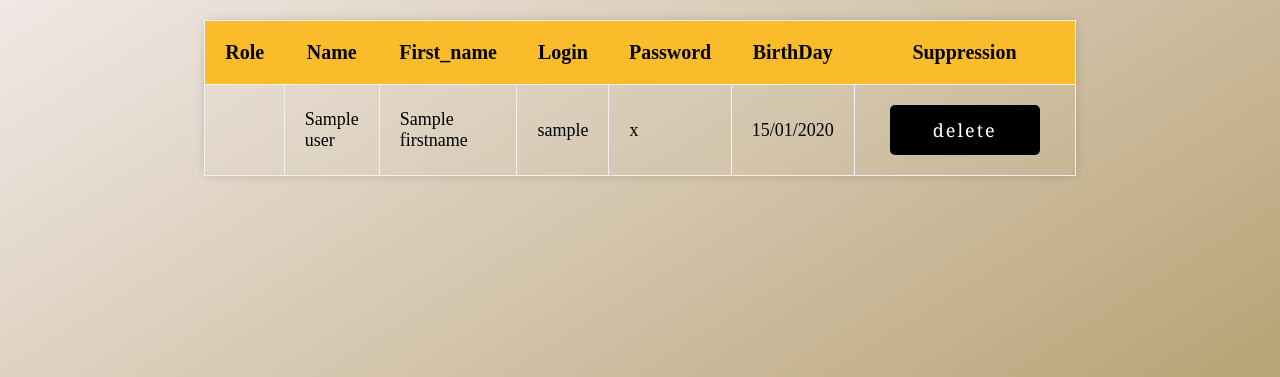
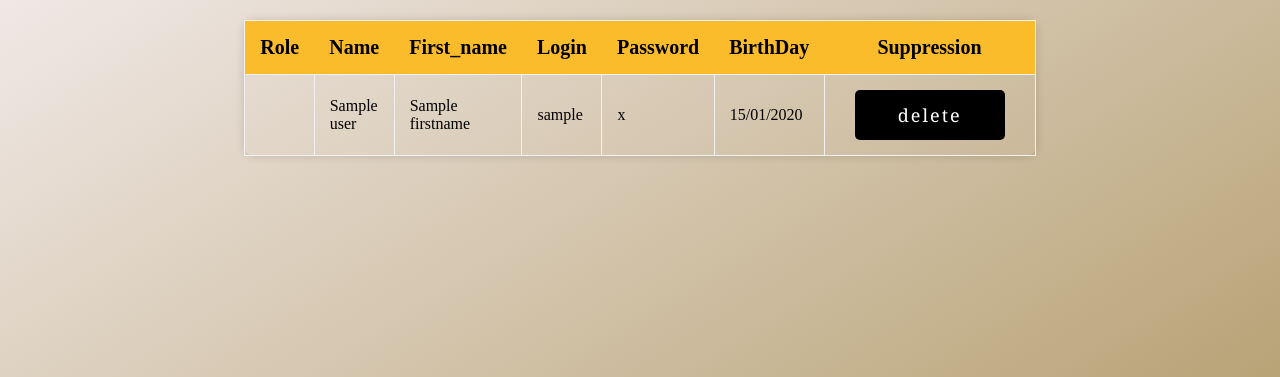
Before and after one commit to TheOneBeat/Project_symfony, a Symfony app: template templates/user/list.html.twig in a window 1280 px wide. Shown: the part 80-457 px from the top of the page. Run offline with Twig, Linux system fonts and the light colour scheme; the template is opened without the code that fills it: most values are stand-ins (such as "Sample title", 1, 10 or a date in 2020); some libraries are stand-ins or nearby versions.

```diff
--- a/public/css/user_list.css
+++ b/public/css/user_list.css
@@ -11,7 +11,7 @@ body
 }
 
 table{
-    width:50%;/* 70% */
+    width: 60%;
     height: auto;
     border-collapse: collapse;
     box-shadow: 0 0 10px rgba(0,0,0,0.15);
@@ -22,14 +22,13 @@ table{
 
 th{
     background-color: #FABC2B;
-    padding:20px;
+    padding:15px;
     font-size: 20px;
     font-family: Rockwell,serif;
 }
 
 td{
-    padding:20px;
-    font-size: 18px;
+    padding:15px;
     font-family:"Bookman Old Style",serif;
 }
 
```
Also changed, not shown: src/Controller/Vente/FormController.php (+15 -0 lines), src/Controller/Vente/ProduitController.php (+23 -0 lines), src/Controller/Vente/SecurityTestController.php (+7 -0 lines).
